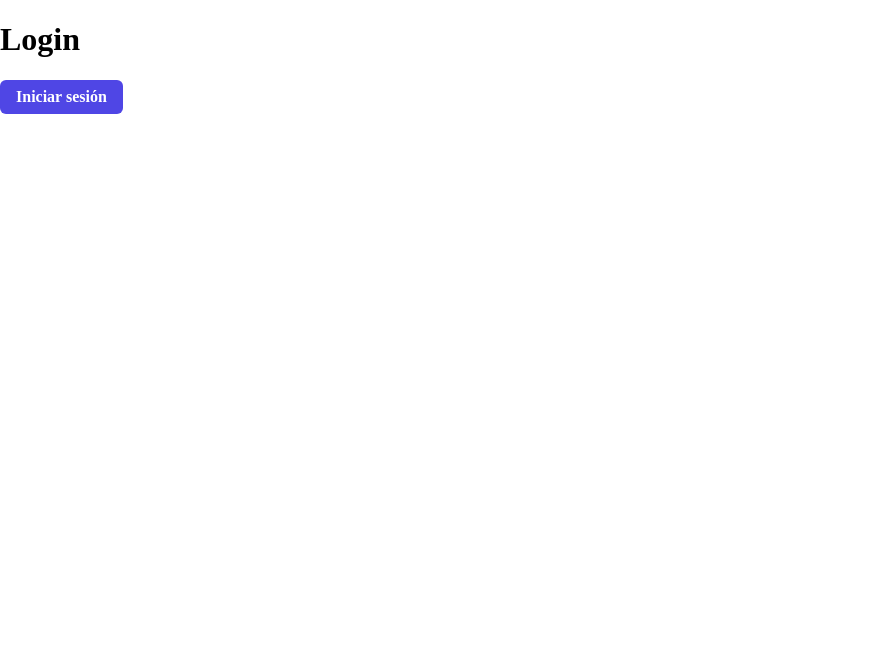
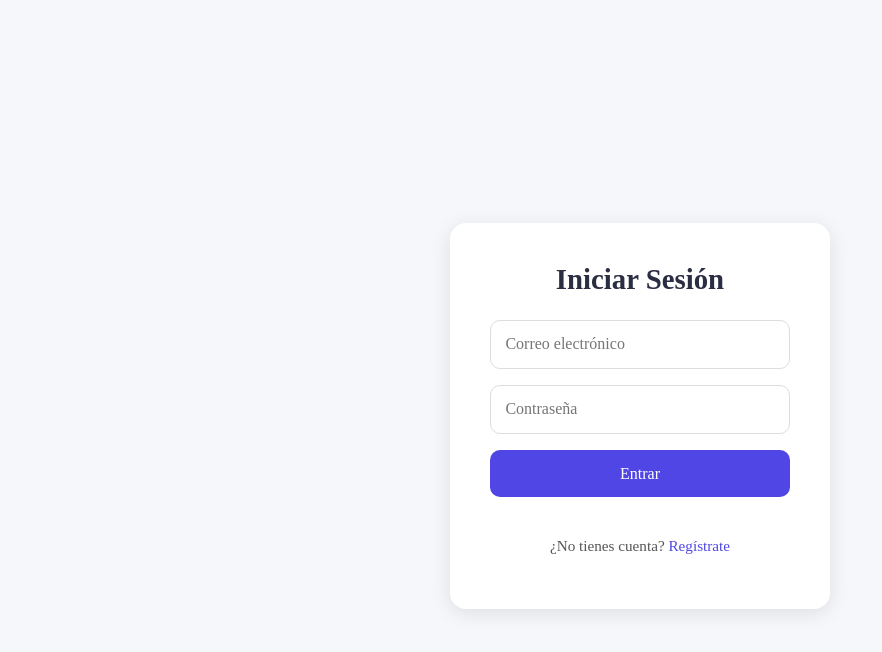
Before and after one commit to MatiasAlbites2004/todo-list-web, a React (Vite) app: page /login in a window 1280 px wide. Shown: the top 652 px of the page, without its empty margins (0-882 px from the left). Built offline with nearby package versions, Linux system fonts and the light colour scheme.

Commit message:
Feat: MAQUETA-LOGIN

```diff
--- a/src/pages/Login.tsx
+++ /dev/null
@@ -1,10 +0,0 @@
-import Button from "../components/Button/Button";
-
-export default function Login() {
-    return (
-    <div>
-        <h1>Login</h1>
-        <Button>Iniciar sesión</Button>
-    </div>
-    );
-}
--- /dev/null
+++ b/src/pages/Login/Login.module.css
@@ -0,0 +1,84 @@
+.loginWrapper {
+  display: flex;
+  justify-content: center;
+  align-items: center;
+  min-height: 100vh;
+  background: #f5f7fa;
+  padding: 1rem;
+}
+
+.container {
+  background: #fff;
+  border-radius: 16px;
+  box-shadow: 0 4px 20px rgba(0, 0, 0, 0.1);
+  width: 100%;
+  max-width: 380px;
+  padding: 2.5rem 2.5rem;
+  display: flex;
+  flex-direction: column;
+  align-items: center;
+  gap: 1.5rem;
+  box-sizing: border-box;
+}
+
+h1 {
+  font-size: 1.8rem;
+  color: #2b2d42;
+  text-align: center;
+  margin: 0;
+}
+
+form {
+  width: 100%;
+  display: flex;
+  flex-direction: column;
+  gap: 1rem;
+}
+
+input {
+  width: 100%;
+  padding: 0.9rem;
+  border-radius: 10px;
+  border: 1px solid #ddd;
+  font-size: 1rem;
+  transition: border 0.2s;
+  box-sizing: border-box;
+}
+
+input:focus {
+  outline: none;
+  border-color: #4f46e5;
+}
+
+button {
+  width: 100%;
+  padding: 0.9rem;
+  border: none;
+  border-radius: 10px;
+  background: #4f46e5;
+  color: #fff;
+  font-size: 1rem;
+  font-weight: 500;
+  cursor: pointer;
+  transition: background 0.2s;
+}
+
+button:hover {
+  background: #3730a3;
+}
+
+.textCenter {
+  font-size: 0.95rem;
+  color: #555;
+  text-align: center;
+}
+
+.textCenter a {
+  color: #4f46e5;
+  text-decoration: none;
+  font-weight: 500;
+}
+
+.textCenter a:hover {
+  text-decoration: underline;
+}
--- /dev/null
+++ b/src/pages/Login/Login.tsx
@@ -0,0 +1,44 @@
+import React, { useState } from "react";
+import styles from "./Login.module.css";
+
+const Login: React.FC = () => {
+  const [email, setEmail] = useState<string>("");
+  const [password, setPassword] = useState<string>("");
+
+  const handleSubmit = (e: React.FormEvent<HTMLFormElement>) => {
+    e.preventDefault();
+    console.log("Login data:", { email, password });
+  };
+
+  return (
+    <div className={styles.loginWrapper}>
+      <div className={styles.container}>
+        <h1>Iniciar Sesión</h1>
+        <form onSubmit={handleSubmit}>
+          <input
+            type="email"
+            placeholder="Correo electrónico"
+            value={email}
+            onChange={(e) => setEmail(e.target.value)}
+            required
+          />
+          <input
+            type="password"
+            placeholder="Contraseña"
+            value={password}
+            onChange={(e) => setPassword(e.target.value)}
+            required
+          />
+          <button type="submit">Entrar</button>
+        </form>
+        <div className={styles.textCenter}>
+          <p>
+            ¿No tienes cuenta? <a href="/register">Regístrate</a>
+          </p>
+        </div>
+      </div>
+    </div>
+  );
+};
+
+export default Login;
--- a/src/routes/AppRoutes.tsx
+++ b/src/routes/AppRoutes.tsx
@@ -1,6 +1,6 @@
 import React from "react";
 import { Routes, Route, Navigate } from "react-router-dom";
-import Login from "../pages/Login";
+import Login from "../pages/Login/Login";
 import Register from "../pages/Register";
 
 interface AppRoutesProps {
```
